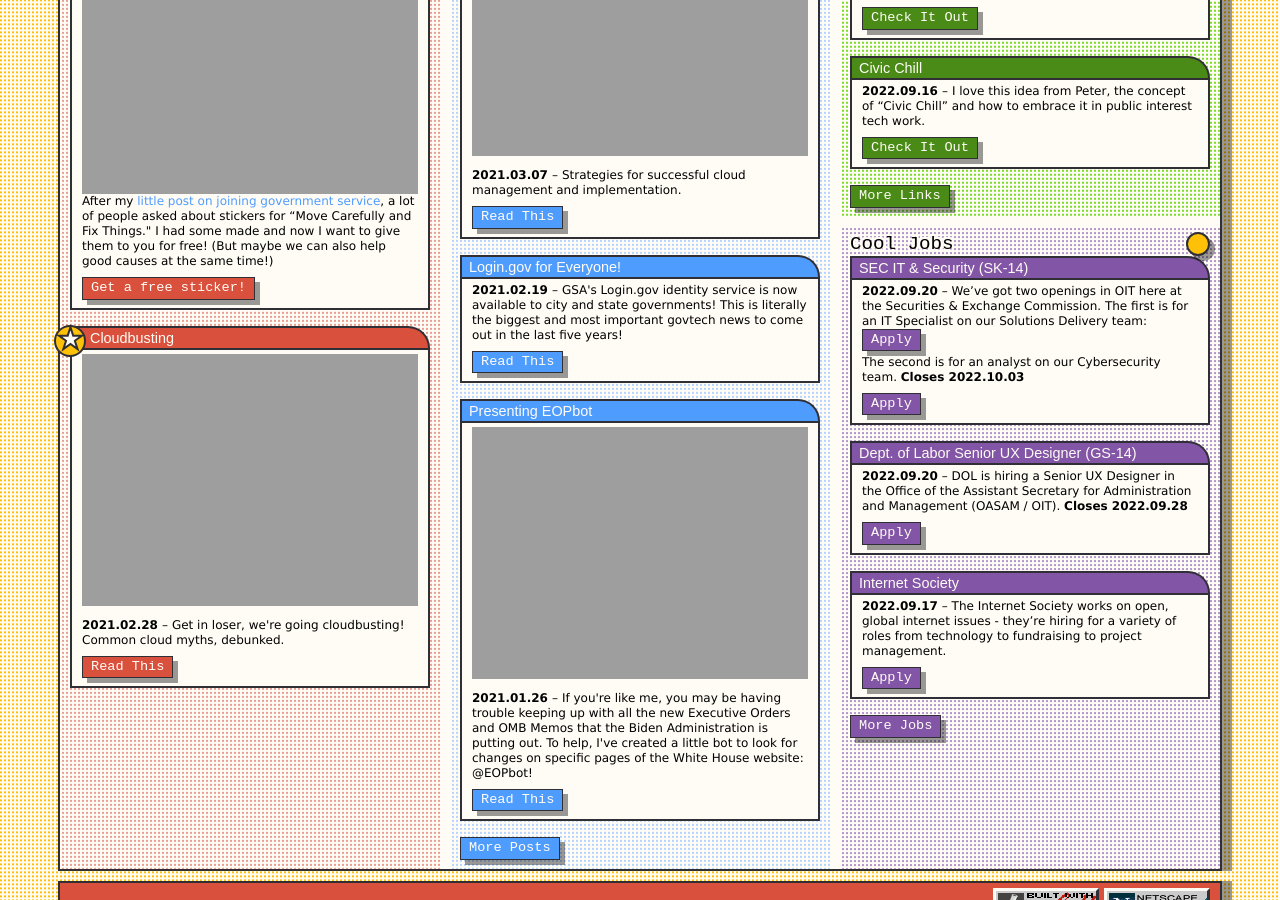
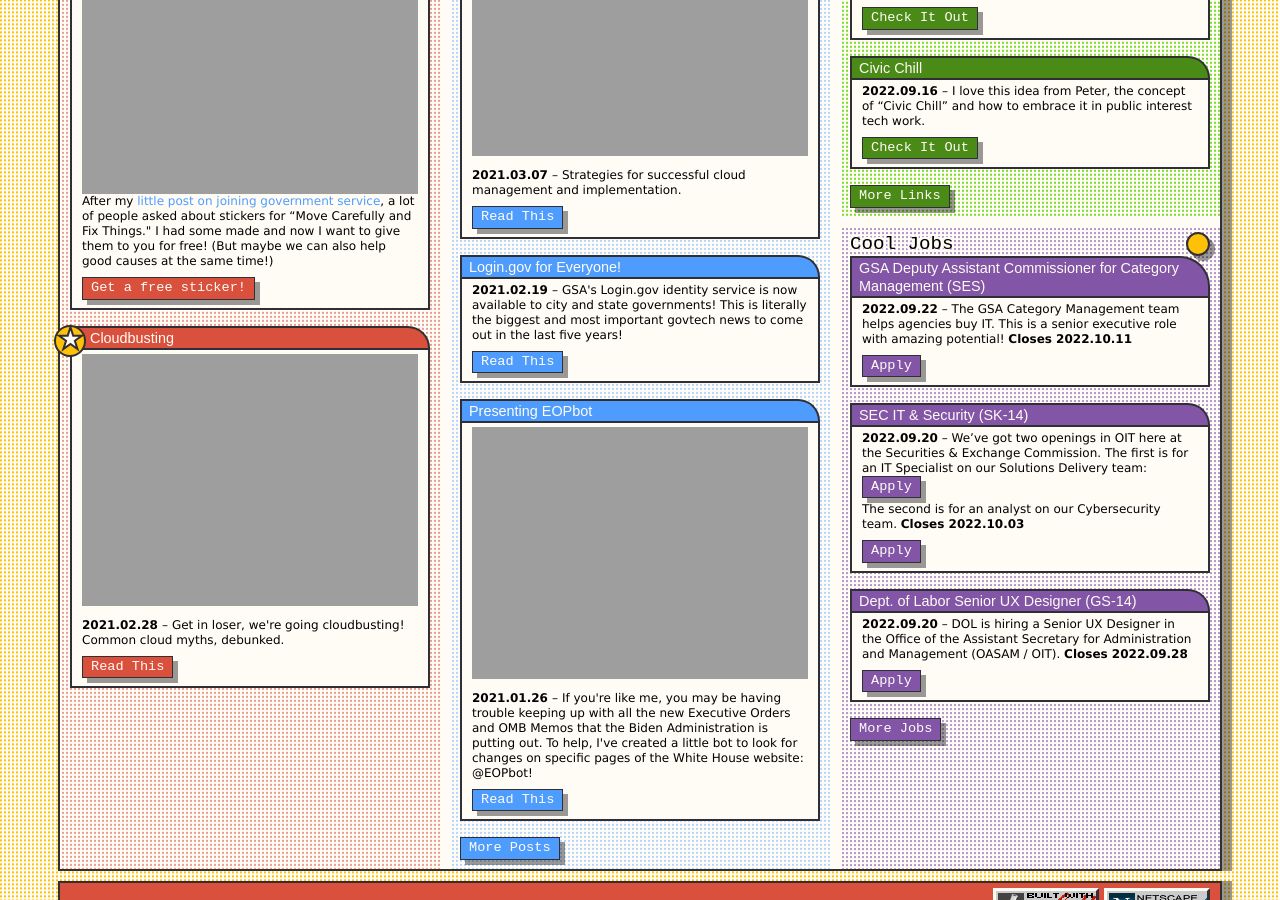
Before and after one commit to krusynth/billhunt.dev, a Jekyll site: the page built from index.md, in a window 1280 px wide and 900 px high, scrolled down 652 px. Built offline with Jekyll 4.4.1, drawn with Linux system fonts in a browser that asks for light colours; some web fonts are replaced.

Commit message:
Add content.

```diff
--- a/_data/jobs.yml
+++ b/_data/jobs.yml
@@ -1,3 +1,9 @@
+- title: GSA Deputy Assistant Commissioner for Category Management (SES)
+  url: https://www.usajobs.gov/job/678238400
+  closes: 2022-10-11
+  date: 2022-09-22
+  content: The GSA Category Management team helps agencies buy IT. This is a senior executive role with amazing potential!
+
 - title: SEC IT & Security (SK-14)
   url: https://www.usajobs.gov/job/678402200
   closes: 2022-10-03
```
